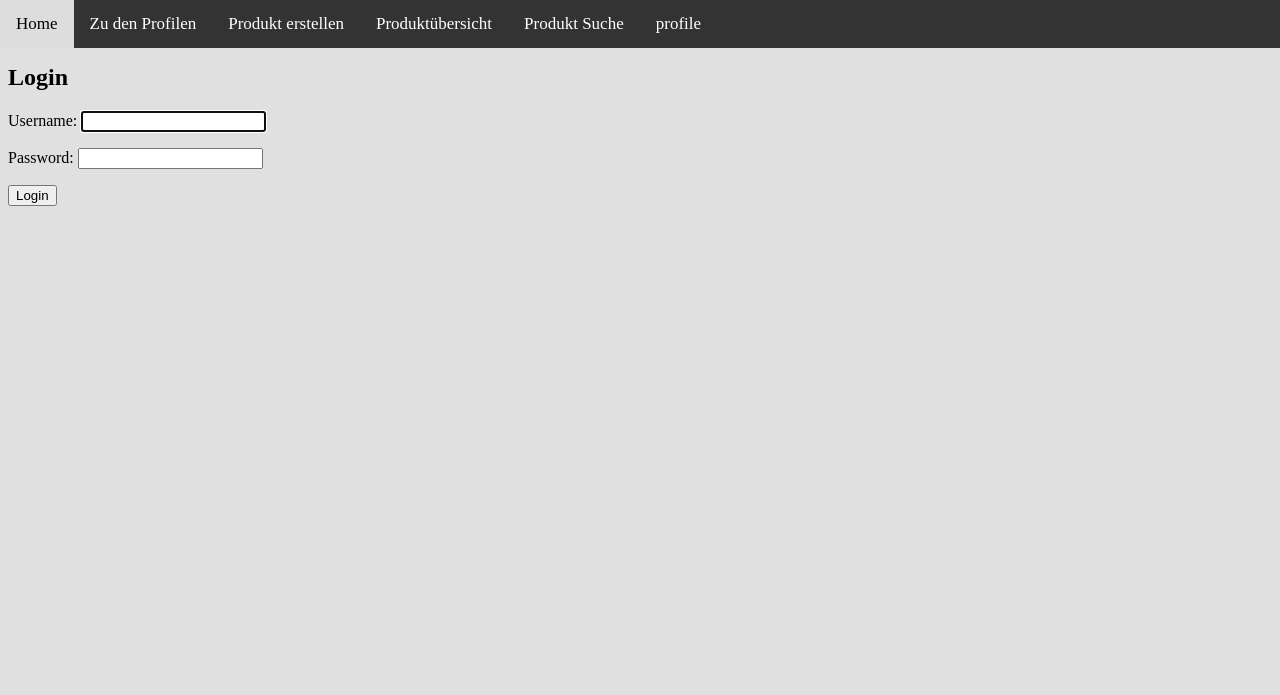
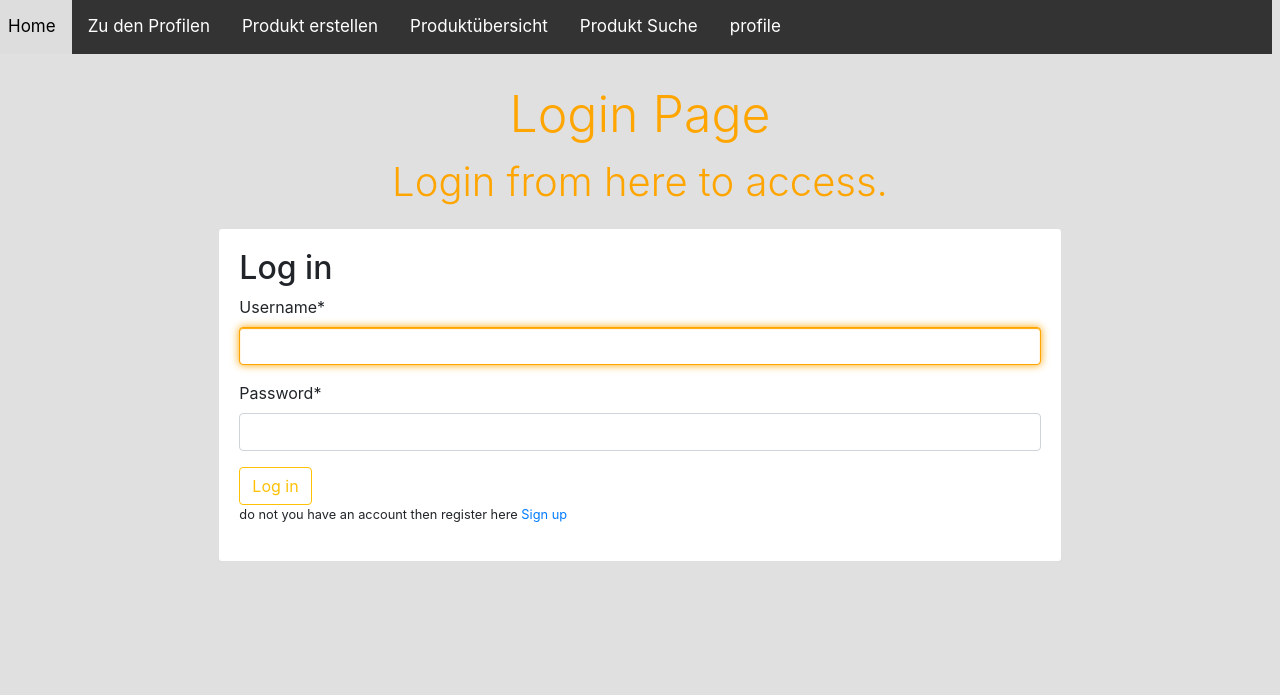
Before and after one commit to Sven12345re/WebPyProject, a Django app: page /users/login/ in a window 1280 px wide. Shown: the top 695 px of the page. Run offline with Django 3.2, Linux system fonts and the light colour scheme; some libraries are stand-ins or nearby versions.

Commit message:
login & signup layout

```diff
--- a/WebPyProject/settings.py
+++ b/WebPyProject/settings.py
@@ -37,8 +37,10 @@ INSTALLED_APPS = [
     'django.contrib.staticfiles',
     'users.apps.UsersConfig',
     'products.apps.ProductsConfig',
+    'crispy_forms',
 
 ]
+CRISPY_TEMPLATE_PACK = 'bootstrap4'
 
 MIDDLEWARE = [
     'django.middleware.security.SecurityMiddleware',
--- a/products/templates/product-detail.html
+++ b/products/templates/product-detail.html
@@ -112,8 +112,10 @@
     <a href="like/Dislike/" style="color: crimson">
         <img src="{% static 'products/arrow_down.png' %}" height="20" width="20">
     </a>
-
-
+<span style="color: darkgreen">{{ report }}</span>
+<a href="vote/report/" style="color: darkgreen">
+        <img src="{% static 'products/flagge.svg' %}" height="20" width="20">
+    </a>
                 {% if comment.rate < 1.0 %}
 
                 {% endif %}
--- a/products/urls.py
+++ b/products/urls.py
@@ -6,6 +6,7 @@ urlpatterns = [
     path('show/', views.product_list, name='product-list'),
     path('show/<int:pk>/', views.product_detail, name='product-detail'),
     path('show/<int:pk>/vote/<str:up_or_down>/', views.vote, name='product-vote'),
+     path('show/<int:pk>/vote/<str:Report>/', views.report, name='report-vote'),
     path('add/', views.ProductCreateView.as_view(), name='product-create'),
      path('show/<int:pk>/like/<str:Like_or_not>/', views.like, name='comment-vote'),
     path('search/', views.product_search, name='product-search'),
--- /dev/null
+++ b/static/css/login.css
@@ -0,0 +1,22 @@
+.sidenav {
+    height: 79%;
+
+    overflow-x: hidden;
+    padding-top: 20px;
+    width: 100%;
+}
+.login-main-text{
+text-align: center;
+    color: orange;
+    font-size:40px;
+    font-weight: 300;
+}
+
+.login-main-text h2{
+    font-weight: 300;
+    font-size: 50px;
+}
+.form-control:focus {
+  border-color: orange;
+  box-shadow: inset 0 1px 1px orange, 0 0 8px orange;
+}
--- /dev/null
+++ b/static/css/register.css
@@ -0,0 +1,4 @@
+.form-control:focus {
+  border-color: black;
+  box-shadow: inset 0 1px 1px black, 0 0 8px black;
+}
--- a/templates/registration/login.html
+++ b/templates/registration/login.html
@@ -1,10 +1,41 @@
+   <script src="https://code.jquery.com/jquery-3.3.1.slim.min.js"></script>
+    <script src="https://cdnjs.cloudflare.com/ajax/libs/popper.js/1.14.3/umd/popper.min.js"></script>
+    <script src="https://stackpath.bootstrapcdn.com/bootstrap/4.1.2/js/bootstrap.min.js"></script>
+    <link rel="stylesheet" href="https://stackpath.bootstrapcdn.com/bootstrap/4.1.2/css/bootstrap.min.css">
 {% extends 'base.html' %}
+
+{% load crispy_forms_tags %}
+
+
+
+
+
 {% block title %}Login{% endblock %}
+
 {% block content %}
-    <h2>Login</h2>
-    <form method="post">
-        {% csrf_token %}
-        {{ form.as_p }}
-        <button type="submit">Login</button>
-    </form>
+    {% load static %}
+    <link rel="stylesheet" type="text/css" href="{% static "css/login.css" %}">
+    <div class="sidenav">
+         <div class="login-main-text">
+            <h2> Login Page</h2>
+            <p>Login  from here to access.</p>
+         </div>
+     <div class="row justify-content-center">
+    <div class="col-8">
+      <div class="card">
+        <div class="card-body">
+          <h2>Log in</h2>
+          <form method="post" novalidate>
+            {% csrf_token %}
+            {{ form|crispy }}
+            <button type="submit" class="btn btn-outline-warning ">Log in</button>
+              <br>
+              <small> do not you have an account then register here  <a href="{% url 'signup' %}">Sign up</a></small>
+          </form>
+        </div>
+      </div>
+    </div>
+  </div>
+      </div>
+
 {% endblock %}
```
Also changed, not shown: products/models.py (+30 -0 lines), products/views.py (+8 -0 lines), templates/signup.html (+22 -2 lines), db.sqlite3, products/migrations/0010_report.py (added), products/static/products/flagge.svg (added).
